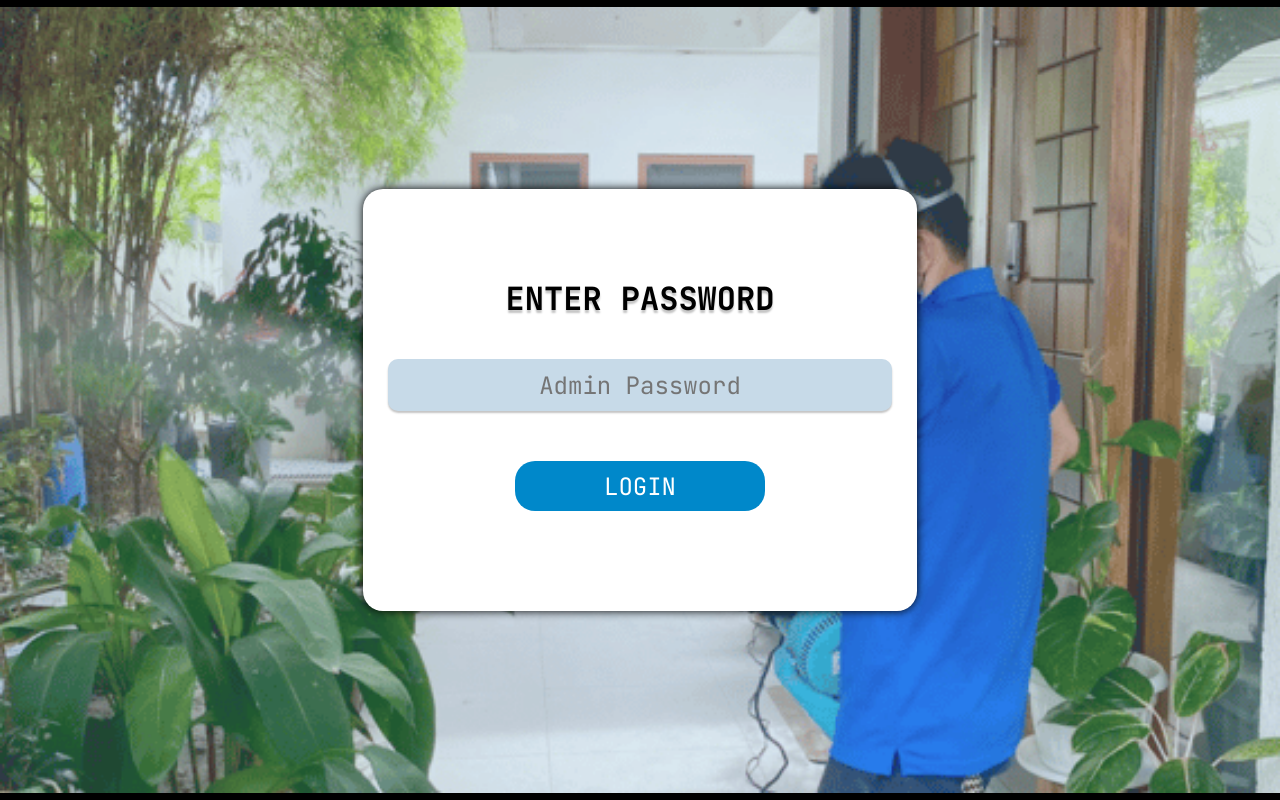
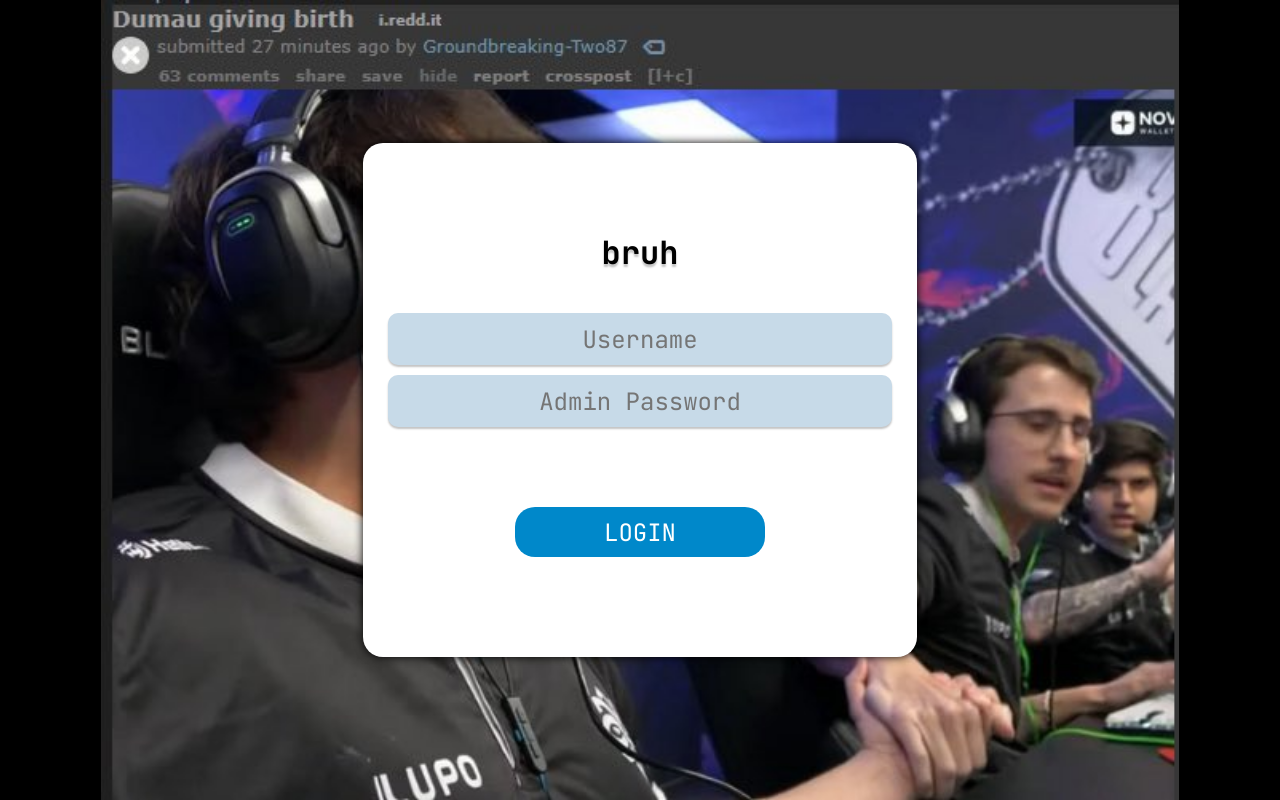
Before and after one commit to STSWENG-ledgerly/Entom-System, a React (Create React App) app in the folder React/: page / in a window 1280 px wide. Built offline with nearby package versions, Linux system fonts and the light colour scheme; no server answers.

Commit message:
feat: login with username and password

```diff
--- a/React/src/ConfigContext.js
+++ b/React/src/ConfigContext.js
@@ -22,6 +22,7 @@ export const ConfigProvider = ({ children }) => {
   }, []);
 
   const [password, setPassword] = useState("123");
+  const [username, setUsername] = useState("Admin");
 
   //payroll configs
   const [userPayroll, setUserPayroll] = useState({
@@ -91,7 +92,7 @@ export const ConfigProvider = ({ children }) => {
       config, setConfig,
       userPayroll, setUserPayroll, createUserPayment,
       getAllUserPayments, getUserPayment, saveUserPayment, deleteUserPayment,
-      password, setPassword
+      password, setPassword, username, setUsername
     }}>
       {children}
     </ConfigContext.Provider>
--- a/React/src/pages/Login/Login.js
+++ b/React/src/pages/Login/Login.js
@@ -1,34 +1,51 @@
 import React, { useState, useContext, useEffect } from 'react';
 import { useNavigate } from 'react-router-dom';
 import styles from './Login.module.css';
-import {ConfigContext} from '../../ConfigContext';
+import { ConfigContext } from '../../ConfigContext';
 
 const Login = () => {
+  const [userName, setUsername] = useState('');
   const [userPassword, setUserPassword] = useState('');
   const [errMessage, setErrMessage] = useState('');
   const navigate = useNavigate();
 
-  const {password, setPassword} = useContext(ConfigContext);
 
-  useEffect (()=>{
+  const { password } = useContext(ConfigContext);
+  const { username } = useContext(ConfigContext);
+
+
+
+  useEffect(() => {
     sessionStorage.removeItem('userValid');
   }, [])
 
   const handleSubmit = (e) => {
     e.preventDefault();
-    if (userPassword === password) {
+    if (userPassword === password & userName === username) {
       sessionStorage.setItem('userValid', true);
       navigate('/MainMenu');
     } else {
-      setErrMessage('Password is incorrect.');
+      if (userPassword !== password) {
+        setErrMessage("Password is incorrect");
+      }
+      if (userName !== username) {
+        setErrMessage("Username not found");
+      }
     }
   };
+
 
   return (
     <div className={styles.background}>
       <div className={styles.rect}>
-        <text className={styles.prompt}>ENTER PASSWORD</text>
-        <form className={styles.formSection}onSubmit={handleSubmit}>
+        <text className={styles.prompt}>bruh</text>
+        <form className={styles.formSection} onSubmit={handleSubmit}>
+          <input className={styles.usernameHolder}
+            type="text"
+            value={userName}
+            onChange={(e) => setUsername(e.target.value)}
+            placeholder="Username"
+          />
           <input className={styles.passwordHolder}
             type="password"
             value={userPassword}
--- a/React/src/pages/Login/Login.module.css
+++ b/React/src/pages/Login/Login.module.css
@@ -6,7 +6,7 @@
     align-items: center;
     justify-content: center;
     height: 100vh;
-    background-image: url('background.png');
+    background-image: url('dumau.png');
     background-repeat: no-repeat;
     background-size: contain;
     background-position: center;
@@ -45,9 +45,22 @@
     justify-content: center;
     padding-top: 50px;
     line-height: 50px;
+    gap: 10px;
 }
 
 .passwordHolder {
+    background-color: #c7dae8;
+    border-radius: 10px;
+    border: none;
+    box-shadow: 0px 2px 2px #c4c4c4;
+    font-family: 'JetBrains Mono';
+    text-align: center;
+    font-size: 24px;
+    width: 500px;
+    height: 50px;
+}
+
+.usernameHolder {
     background-color: #c7dae8;
     border-radius: 10px;
     border: none;
```
Also changed, not shown: React/src/pages/Login/dumau.png (added).
